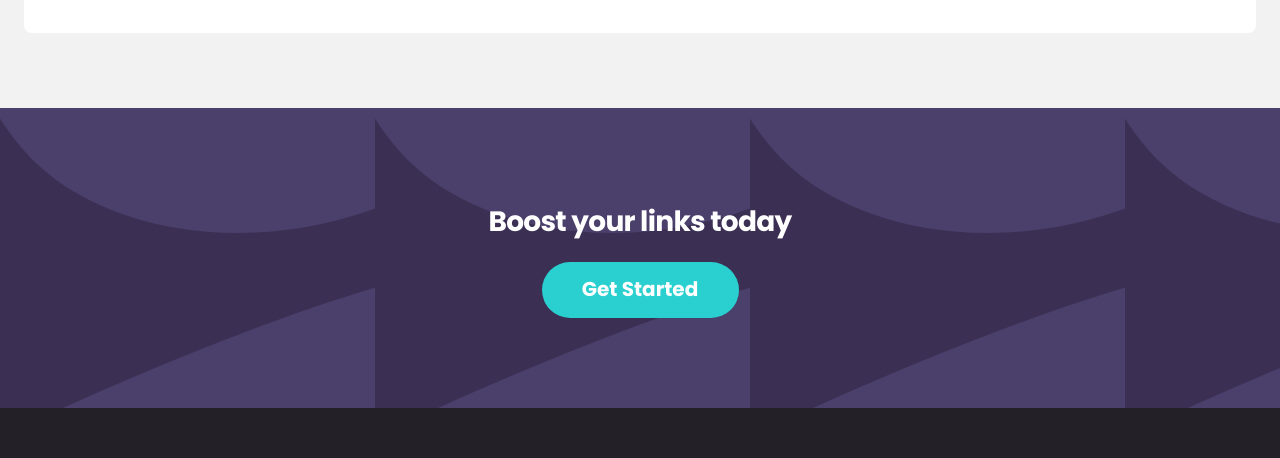
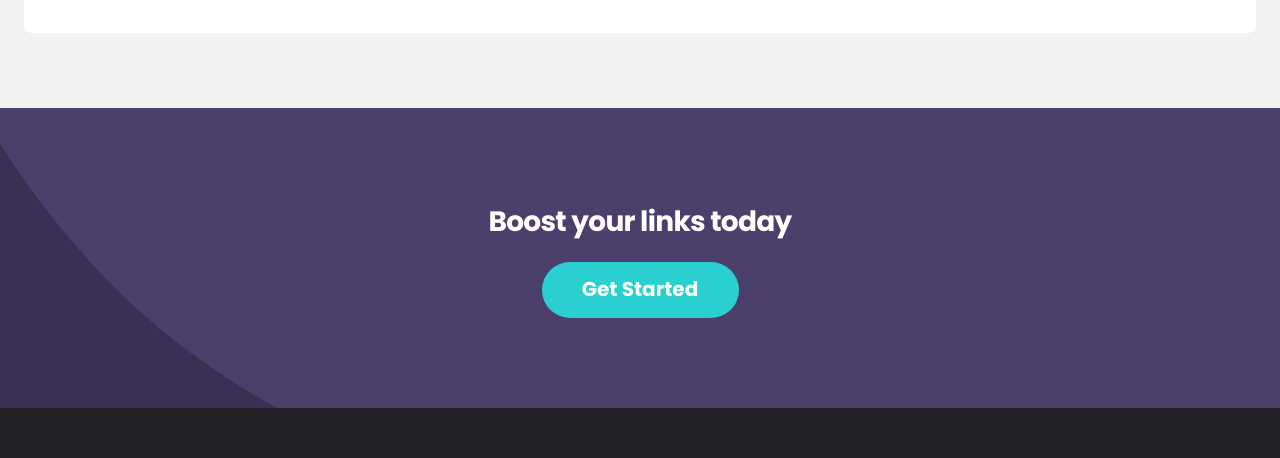
Before and after one commit to yasssuz/shortly-API-page, a website built with Parcel: page src/index.html in a window 1280 px wide. Shown: the part 2237-2695 px from the top of the page. Built offline with nearby package versions, Linux system fonts and the light colour scheme.

Commit message:
added background

```diff
--- a/src/style/layout/_get-started.scss
+++ b/src/style/layout/_get-started.scss
@@ -6,7 +6,8 @@
   justify-content: center;
   flex-direction: column;
   min-height: rem(300);
-  background: url('../assets/bg-boost-mobile.svg'), $DarkViolet;
+  background: url('../assets/bg-boost-mobile.svg') no-repeat, $DarkViolet;
+  background-size: cover;
 
   h2 {
     margin-bottom: rem(16);
```
